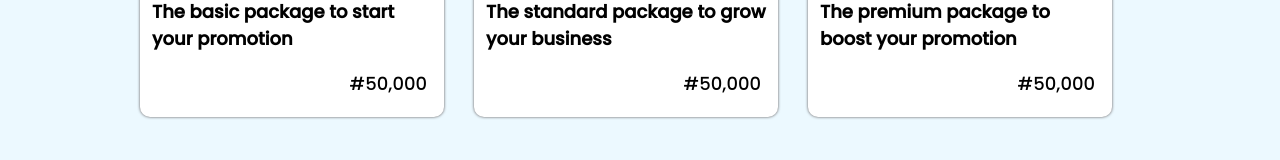
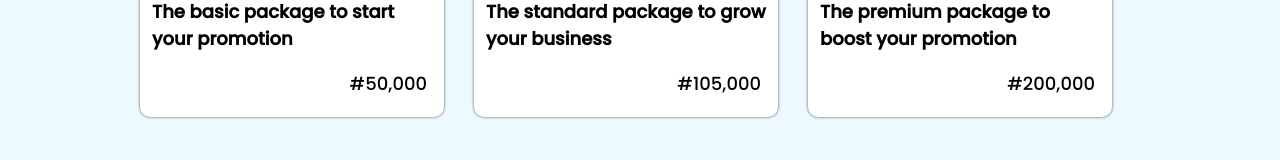
Before and after one commit to oreoluwa212/BisPayer, a React (Vite) app: page /services in a window 1280 px wide. Shown: the part 536-696 px from the top of the page. Built offline with nearby package versions, Linux system fonts and the light colour scheme.

Commit message:
Reviews Page

```diff
--- a/src/components/Services.jsx
+++ b/src/components/Services.jsx
@@ -21,14 +21,14 @@ const Services = () => {
             <img src={Frame2} width="300" alt="" />
             <div className="h3">
               <h3>The standard package to grow your business</h3>
-              <p>#50,000</p>
+              <p>#105,000</p>
             </div>
           </div>
           <div className="grid1">
             <img src={Frame3} width="300" alt="" />
             <div className="h3">
               <h3>The premium package to boost your promotion</h3>
-              <p>#50,000</p>
+              <p>#200,000</p>
             </div>
           </div>
         </div>
```
